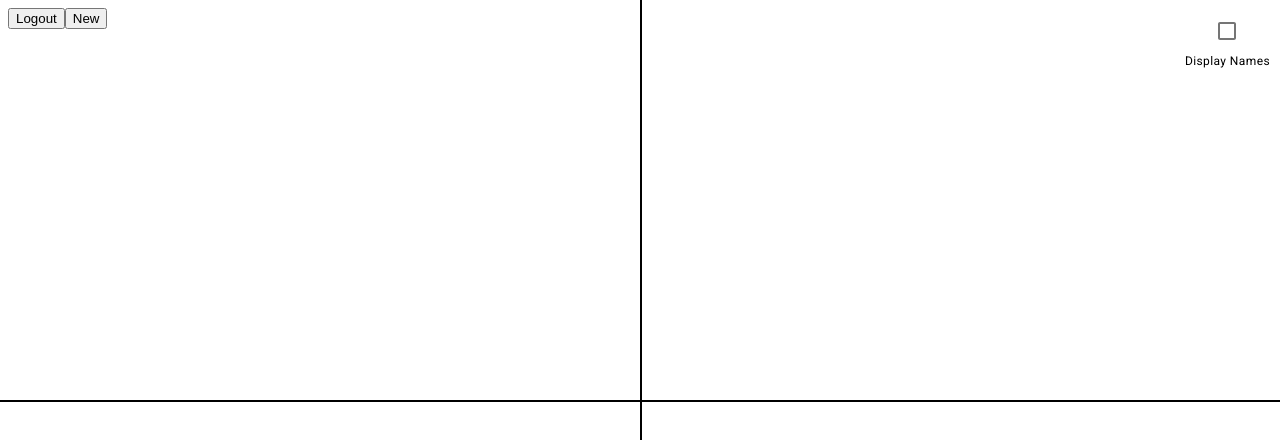
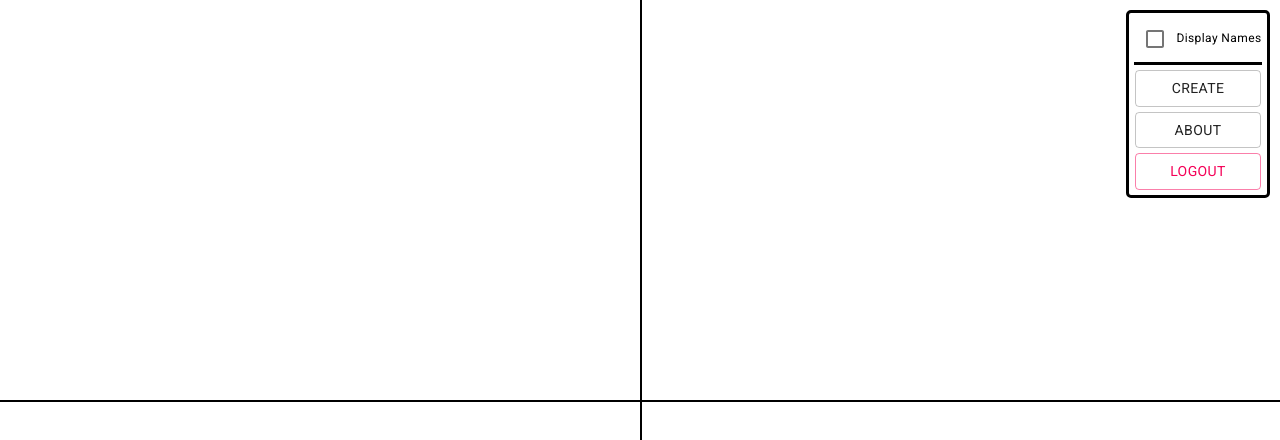
Before and after one commit to plumsirawit/prioritize-remake, a Next.js app: page /board in a window 1280 px wide. Shown: the top 440 px of the page. Built offline with nearby package versions, Linux system fonts and the light colour scheme; no server answers; the database is empty; sample sign-in values are in the browser's storage.

Commit message:
Add control panel

```diff
--- a/pages/board.tsx
+++ b/pages/board.tsx
@@ -231,17 +231,27 @@ const Board = () => {
 				<div>
 					<VerticalLine />
 					<HorizontalLine />
-					<button onClick={logout}>Logout</button>
-					<button onClick={addTask}>New</button>
 					<div style={{
 						right: "0px",
 						top: "0px",
 						margin: "10px",
+						padding: "5px",
 						position: "absolute",
 						display: "flex",
 						alignItems: "center",
 						justifyContent: "center",
-						flexDirection: "column"
+						flexDirection: "column",
+						background: "white",
+						borderRadius: "5px",
+						borderStyle: "solid",
+						width: "10vw",
+						minWidth: "100px"
+					}}>
+						<div style={{
+							display: "flex",
+							justifyContent: "center",
+							alignItems: "center",
+							flexDirection: "row"
 						}}>
 							<Checkbox
 								checked={forceShowInfo}
@@ -253,6 +263,15 @@ const Board = () => {
 								Display Names
 							</Typography>
 						</div>
+						<div style={{
+							borderBottomStyle: "solid",
+							width: "100%",
+							marginTop: "2px"
+						}}></div>
+						<Button style={{margin: "5px", width: "16ch"}} variant="outlined" onClick={addTask}>Create</Button>
+						<Button style={{marginBottom: "5px", width: "16ch"}} variant="outlined" onClick={() => Router.push('/about')}>About</Button>
+						<Button style={{width: "16ch"}} color="secondary" variant="outlined" onClick={logout}>Logout</Button>
+					</div>
 					{items}
 				</div>
 		} </Fragment>;
```
Lines whose indentation alone changed are shown as unchanged.
